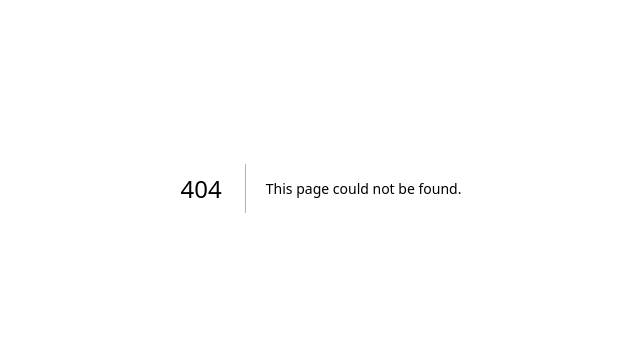
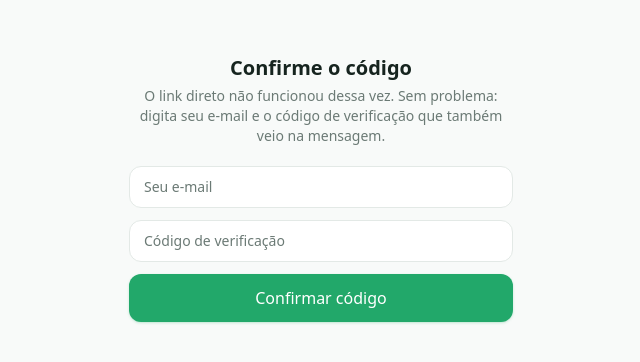
Before and after one commit to andersondanrlei33-blip/nutri-em-casa, a Next.js app: page /definir-senha in a window 1280 px wide. Before the commit this address had no page. Shown: the part 212-574 px from the top of the page, without its empty margins (319-959 px from the left). Built offline with nearby package versions, Linux system fonts and the light colour scheme; no server answers.

Commit message:
Create page.tsx

```diff
--- /dev/null
+++ b/src/app/definir-senha/page.tsx
@@ -0,0 +1,152 @@
+"use client";
+
+import { useState, useEffect, type FormEvent } from "react";
+import { useRouter } from "next/navigation";
+import { createClient } from "@/lib/supabase/client";
+import { Button } from "@/components/ui/Button";
+import { Input } from "@/components/ui/Input";
+
+export default function DefinirSenhaPage() {
+  const router = useRouter();
+  // IMPORTANTE: precisa ser UM SÓ cliente pra vida inteira do componente,
+  // criado com useState(() => ...) (inicializador preguiçoso), senão cada
+  // re-render (a cada tecla digitada) cria uma instância nova e reinicia
+  // a leitura do token que vem no fragmento da URL (#access_token=...).
+  const [supabase] = useState(() => createClient());
+
+  // null = checando se o link já criou sessão; false = precisa do código;
+  // true = sessão ok, mostra o formulário de senha.
+  const [temSessao, setTemSessao] = useState<boolean | null>(null);
+
+  const [email, setEmail] = useState("");
+  const [codigo, setCodigo] = useState("");
+  const [verificandoCodigo, setVerificandoCodigo] = useState(false);
+
+  const [senha, setSenha] = useState("");
+  const [confirmacao, setConfirmacao] = useState("");
+  const [carregando, setCarregando] = useState(false);
+  const [erro, setErro] = useState<string | null>(null);
+
+  useEffect(() => {
+    // O link do e-mail às vezes é "pré-visitado" por um scanner de
+    // segurança do provedor de e-mail antes da pessoa clicar de verdade,
+    // o que consome o token (só serve uma vez). Por isso existe o plano B
+    // abaixo: pedir o código de verificação que também vai no e-mail.
+    async function checar() {
+      const hash = window.location.hash;
+      if (hash.includes("access_token")) {
+        await new Promise((resolve) => setTimeout(resolve, 300));
+      }
+      const { data } = await supabase.auth.getSession();
+      setTemSessao(!!data.session);
+    }
+    checar();
+  }, [supabase]);
+
+  async function confirmarCodigo(e: FormEvent) {
+    e.preventDefault();
+    setErro(null);
+
+    if (!email.trim() || codigo.trim().length < 6) {
+      setErro("Preenche o e-mail e o código de 6 dígitos que chegou na mensagem.");
+      return;
+    }
+
+    setVerificandoCodigo(true);
+    let resultado = await supabase.auth.verifyOtp({ email: email.trim(), token: codigo.trim(), type: "recovery" });
+    if (resultado.error) {
+      resultado = await supabase.auth.verifyOtp({ email: email.trim(), token: codigo.trim(), type: "invite" });
+    }
+    setVerificandoCodigo(false);
+
+    if (resultado.error) {
+      setErro(`Código não confere ou já expirou (${resultado.error.message}). Confere se digitou certo ou peça um e-mail novo.`);
+      return;
+    }
+    setTemSessao(true);
+  }
+
+  async function salvar(e: FormEvent) {
+    e.preventDefault();
+    setErro(null);
+
+    if (senha.length < 6) {
+      setErro("A senha precisa ter pelo menos 6 caracteres.");
+      return;
+    }
+    if (senha !== confirmacao) {
+      setErro("As senhas não são iguais.");
+      return;
+    }
+
+    setCarregando(true);
+    const { error } = await supabase.auth.updateUser({ password: senha });
+    setCarregando(false);
+
+    if (error) {
+      setErro(`Não deu pra salvar a senha (${error.message}). Tente de novo.`);
+      return;
+    }
+    router.push("/dashboard");
+    router.refresh();
+  }
+
+  return (
+    <div className="flex min-h-dvh flex-col justify-center bg-background px-6">
+      <div className="mx-auto w-full max-w-sm">
+        {temSessao !== false && (
+          <div className="mb-6 text-center">
+            <h1 className="text-xl font-bold text-foreground">Escolha sua senha</h1>
+            <p className="mt-1 text-sm text-muted">
+              Só falta isso — depois é só usar seu e-mail e essa senha pra entrar sempre que quiser acessar o Nutri em Casa.
+            </p>
+          </div>
+        )}
+
+        {temSessao === null && <p className="text-center text-sm text-muted">Verificando o link...</p>}
+
+        {erro && <p className="mb-4 rounded-xl bg-red-50 px-4 py-3 text-sm text-red-600">{erro}</p>}
+
+        {temSessao === false && (
+          <>
+            <h1 className="mb-1 text-center text-xl font-bold text-foreground">Confirme o código</h1>
+            <p className="mb-5 text-center text-sm text-muted">
+              O link direto não funcionou dessa vez. Sem problema: digita seu e-mail e o código de verificação que também
+              veio na mensagem.
+            </p>
+            <form onSubmit={confirmarCodigo} className="flex flex-col gap-3">
+              <Input type="email" placeholder="Seu e-mail" value={email} onChange={(e) => setEmail(e.target.value)} required />
+              <Input
+                type="text"
+                inputMode="numeric"
+                placeholder="Código de verificação"
+                value={codigo}
+                onChange={(e) => setCodigo(e.target.value)}
+                required
+              />
+              <Button type="submit" tamanho="lg" carregando={verificandoCodigo}>
+                Confirmar código
+              </Button>
+            </form>
+          </>
+        )}
+
+        {temSessao === true && (
+          <form onSubmit={salvar} className="flex flex-col gap-3">
+            <Input type="password" placeholder="Nova senha" value={senha} onChange={(e) => setSenha(e.target.value)} required />
+            <Input
+              type="password"
+              placeholder="Confirme a senha"
+              value={confirmacao}
+              onChange={(e) => setConfirmacao(e.target.value)}
+              required
+            />
+            <Button type="submit" tamanho="lg" carregando={carregando}>
+              Salvar e entrar
+            </Button>
+          </form>
+        )}
+      </div>
+    </div>
+  );
+}
```
